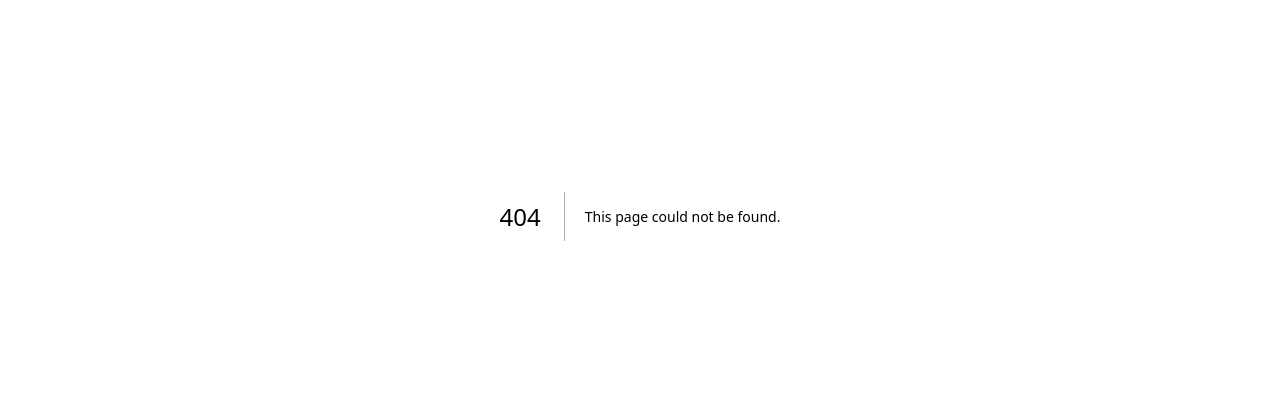
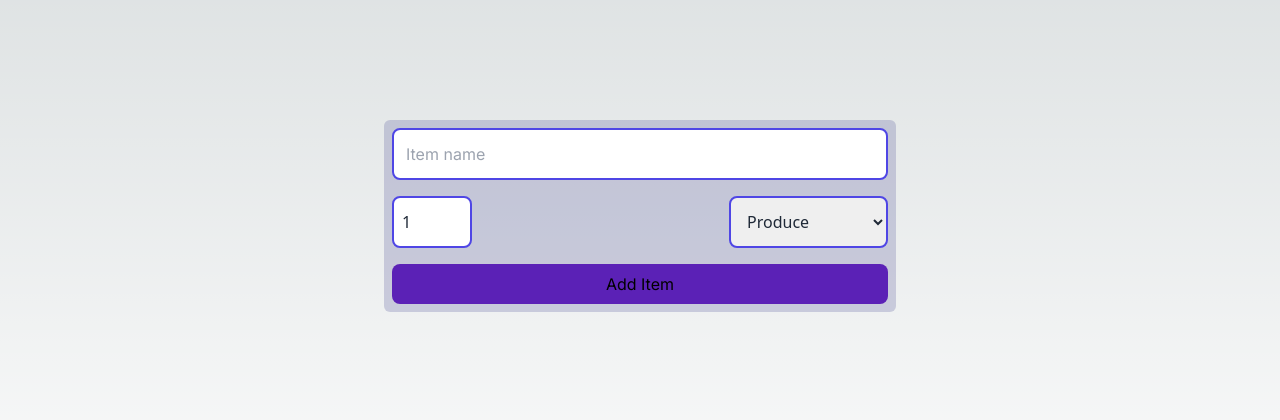
Before and after one commit to ahmadhmi/cprg306-assignments, a Next.js app: page /week4 in a window 1280 px wide. Before the commit this address had no page. Shown: the part 184-604 px from the top of the page. Built offline with nearby package versions, Linux system fonts and the light colour scheme.

Commit message:
editing the week 4 assignment code

```diff
--- a/app/page.js
+++ b/app/page.js
@@ -8,6 +8,8 @@ export default function Home() {
       <StudentInfo />
       <Link href="/week2">Week2</Link>
       <Link href="/week3">Week3</Link>
+      <Link href="/week4">Week4</Link>
+      <Link href="/week5">Week5</Link>
     </main>
   );
 }
--- /dev/null
+++ b/app/week4/new-item.js
@@ -0,0 +1,87 @@
+"use client";
+
+import { useState } from "react";
+
+export default function NewItem() {
+  const [name, setName] = useState("");
+  const [quantity, setQuantity] = useState(1);
+  const [category, setCategory] = useState("Produce");
+  const categoryList = [
+    "Produce",
+    "Dairy",
+    "Meat",
+    "Frozen Foods",
+    "Canned Goods",
+    "Bakery",
+    "Beverages",
+    "Snacks",
+    "Household",
+    "Personal Care",
+    "Other",
+  ];
+  const handleSubmit = (event) => {
+    event.preventDefault();
+    console.log(name, quantity, category);
+    const item = {
+      name: name,
+      quantity: quantity,
+      category: category,
+    };
+    console.log(item);
+    alert(`item:${quantity} ${name} of ${category} is added to the list`);
+    setName("");
+    setQuantity(1);
+    setCategory("Produce");
+  };
+  const handleNameChange = (event) => {
+    setName(event.target.value);
+  };
+  const handleQuantityChange = (event) => {
+    setQuantity(parseInt(event.target.value));
+  };
+  const handleCategoryChange = (event) => {
+    setCategory(event.target.value);
+  };
+
+  return (
+    <form
+      onSubmit={handleSubmit}
+      className="flex flex-col w-2/5 p-2 bg-indigo-900 bg-opacity-20 gap-4 rounded-md"
+    >
+      <input
+        className="rounded-lg p-3 text-gray-800 border-2 border-indigo-600"
+        type="text"
+        value={name}
+        onChange={handleNameChange}
+        placeholder="Item name"
+        required={true}
+      />
+      <div className="flex justify-between">
+        <input
+          className="text-gray-800 rounded-lg w-20 font-sans p-2 border-2 border-indigo-600"
+          type="number"
+          min={1}
+          max={99}
+          value={quantity}
+          onChange={handleQuantityChange}
+          required
+        />
+
+        <select
+          className="rounded-lg p-3 text-gray-800 font-sans border-2 border-indigo-600"
+          value={category}
+          onChange={handleCategoryChange}
+        >
+          {" "}
+          {categoryList.map((c) => (
+            <option value={c}>{c}</option>
+          ))}
+        </select>
+      </div>
+
+      <button type="submit" className="bg-violet-800 w-100% h-10 rounded-lg ">
+        Add Item
+      </button>
+    </form>
+  );
+}
--- /dev/null
+++ b/app/week4/page.js
@@ -0,0 +1,9 @@
+import NewItem from "./new-item";
+
+export default function Page() {
+  return (
+    <div className="flex h-screen w-full justify-center items-center">
+      <NewItem/>
+    </div>
+  );
+}
--- /dev/null
+++ b/app/week5/item-list.js
@@ -0,0 +1,96 @@
+import Item from "./item";
+
+export default function ItemList() {
+  const item1 = {
+    name: "milk, 4 L 🥛",
+    quantity: 1,
+    category: "dairy",
+  };
+
+  const item2 = {
+    name: "bread 🍞",
+    quantity: 2,
+    category: "bakery",
+  };
+
+  const item3 = {
+    name: "eggs, dozen 🥚",
+    quantity: 2,
+    category: "dairy",
+  };
+
+  const item4 = {
+    name: "bananas 🍌",
+    quantity: 6,
+    category: "produce",
+  };
+
+  const item5 = {
+    name: "broccoli 🥦",
+    quantity: 3,
+    category: "produce",
+  };
+
+  const item6 = {
+    name: "chicken breasts, 1 kg 🍗",
+    quantity: 1,
+    category: "meat",
+  };
+
+  const item7 = {
+    name: "pasta sauce 🍝",
+    quantity: 3,
+    category: "canned goods",
+  };
+
+  const item8 = {
+    name: "spaghetti, 454 g 🍝",
+    quantity: 2,
+    category: "dry goods",
+  };
+
+  const item9 = {
+    name: "toilet paper, 12 pack 🧻",
+    quantity: 1,
+    category: "household",
+  };
+
+  const item10 = {
+    name: "paper towels, 6 pack",
+    quantity: 1,
+    category: "household",
+  };
+
+  const item11 = {
+    name: "dish soap 🍽️",
+    quantity: 1,
+    category: "household",
+  };
+
+  const item12 = {
+    name: "hand soap 🧼",
+    quantity: 4,
+    category: "household",
+  };
+  const items = [
+    item1,
+    item2,
+    item3,
+    item4,
+    item5,
+    item6,
+    item7,
+    item8,
+    item9,
+    item10,
+    item11,
+    item12,
+  ];
+  return (
+    <div className="p-3">
+      {items.map((list) => (
+        <Item item={list} />
+      ))}
+    </div>
+  );
+}
--- /dev/null
+++ b/app/week5/item.js
@@ -0,0 +1,10 @@
+export default function Item({ item }) {
+    let text = `Buy ${item.quantity} in ${item.category}`;
+
+    return (
+      <ul className="p-2 m-2 hover:my-4 hover:text-center hover:ease-auto hover:duration-500 text-stone-50 bg-violet-950 max-w-md">
+        <li className="cursor-pointer text-xl font-bold">{item.name}</li>
+        <li className="cursor-pointer">{text}</li>
+      </ul>
+    );
+  }
--- /dev/null
+++ b/app/week5/page.js
@@ -0,0 +1,9 @@
+import ItemList from "./item-list";
+
+export default function Page() {
+    return (
+        <>
+           <ItemList/>
+        </>
+    );
+}
```
Also changed, not shown: app/week5/items.json (added, +74 -0 lines).
